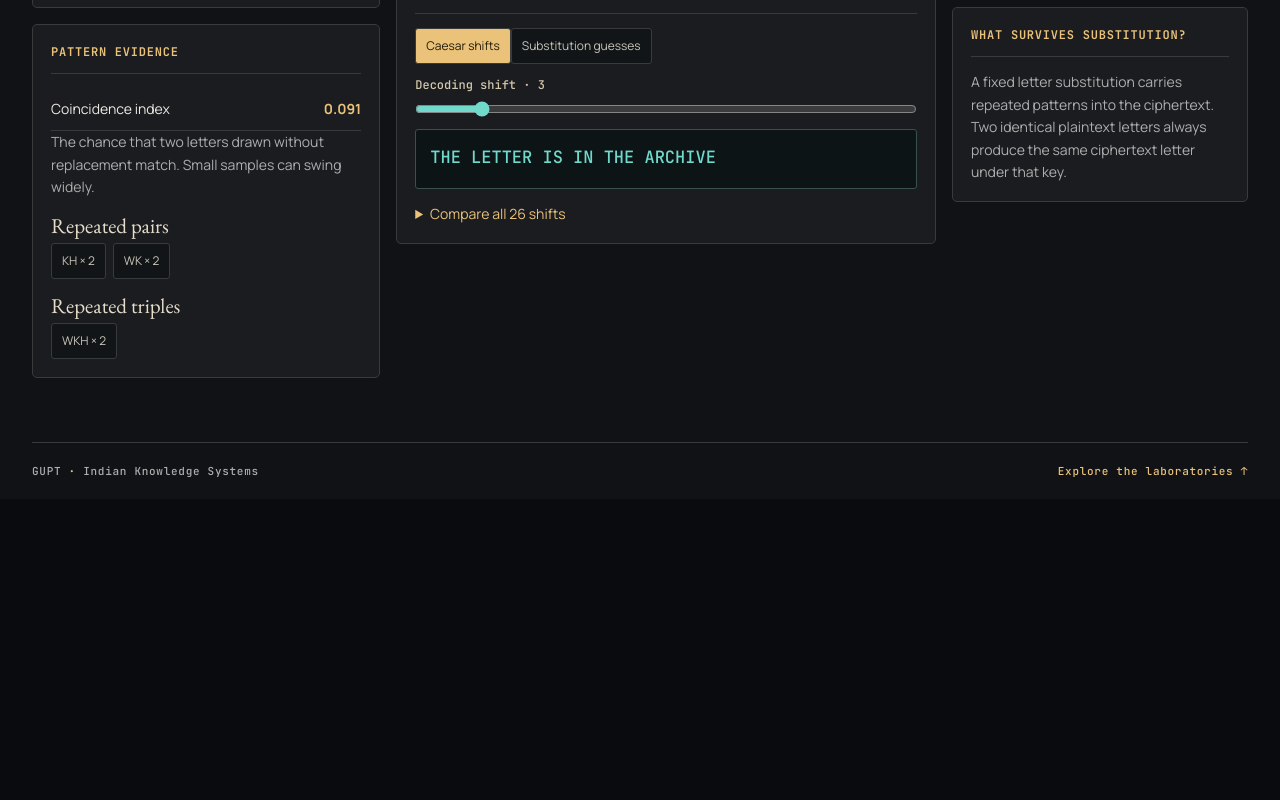
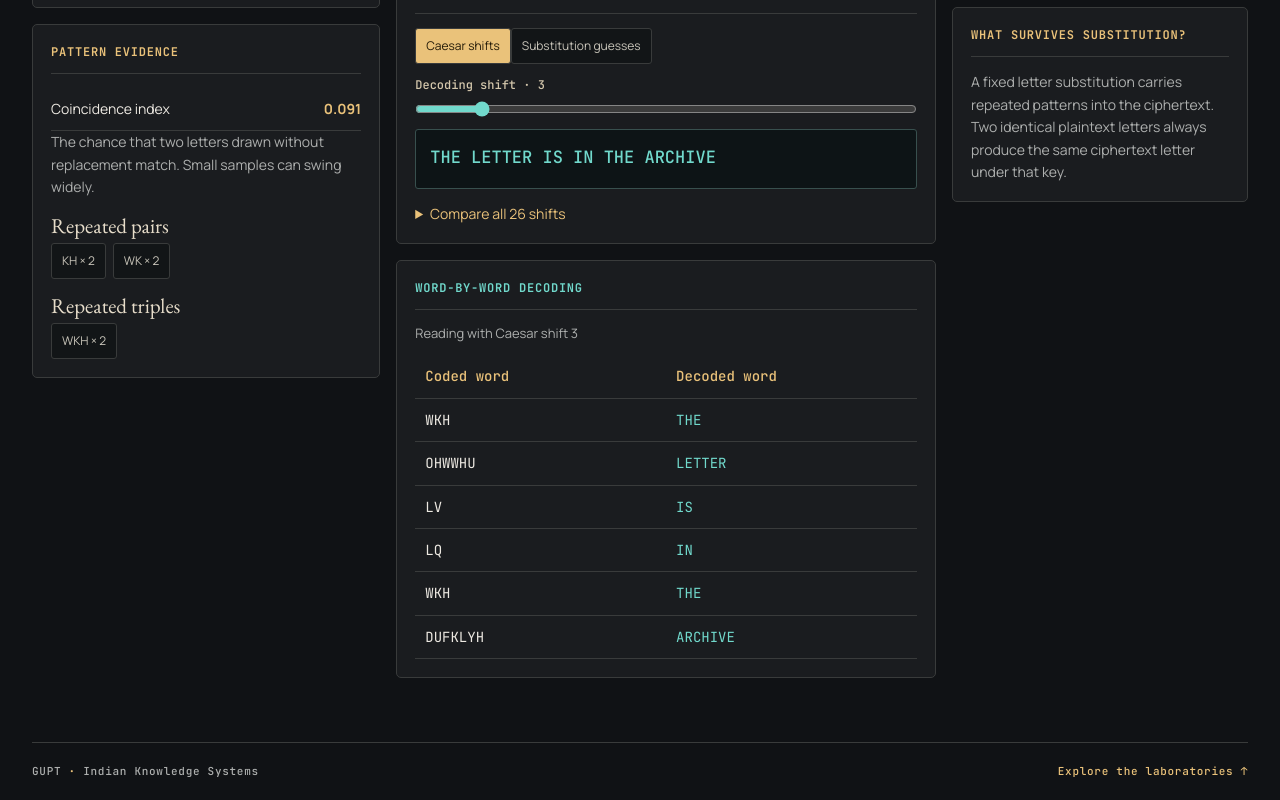
Before and after one commit to atharv0001-pixel/gupt-ancient-cipher-lab, a React (Vite) app in the folder app/: page /cipher-breaking in a window 1280 px wide. Shown: the part 561-1361 px from the top of the page. Before the commit the page ends 1060 px from the top, so only its background shows below. Built offline with nearby package versions, Linux system fonts and the light colour scheme.

Commit message:
Add live word-by-word decoding to Breaking Studio

```diff
--- a/app/src/labs.css
+++ b/app/src/labs.css
@@ -102,6 +102,12 @@ input[type="range"] { width:100%; accent-color:var(--cyan); }
 .keyword-alphabet tr:last-child td { color:var(--cyan); }
 .keyword-breakdown { max-height:340px; overflow:auto; }
 .keyword-breakdown td { padding:7px; }
+.word-decoding-scroll { max-height:400px; overflow:auto; }
+.word-decoding-table { width:100%; table-layout:fixed; border-collapse:separate; border-spacing:0; text-align:left; font:14px/1.6 var(--font-mono); }
+.word-decoding-table caption { text-align:left; color:var(--muted); padding-bottom:12px; font:13px/1.5 var(--font-body,sans-serif); }
+.word-decoding-table th { position:sticky; top:0; background:var(--panel); color:var(--gold); font-weight:500; }
+.word-decoding-table th,.word-decoding-table td { padding:10px; border-bottom:1px solid var(--line); overflow-wrap:anywhere; vertical-align:top; }
+.word-decoding-table td:last-child { color:var(--cyan); }
 .atbash-pairs { width:100%; margin-top:14px; border-collapse:collapse; text-align:center; font:14px var(--font-mono); }
 .atbash-pairs caption { text-align:left; color:var(--cyan); margin-bottom:10px; }
 .atbash-pairs th { padding:8px; color:var(--muted); font-weight:500; }
--- a/app/src/pages/CipherBreakingPage.tsx
+++ b/app/src/pages/CipherBreakingPage.tsx
@@ -20,6 +20,9 @@ export default function CipherBreakingPage() {
   const { total, frequencies, coincidence } = letterStats(text)
   const frequent = [...frequencies].sort((a,b) => b.count - a.count)[0]
   const reconstruction = text.replace(/[A-Za-z]/g, c => guesses[c.toUpperCase()] ?? '·')
+  const reading = tab === 'shift' ? transform(text, 'caesar', 'decode', selected) : reconstruction
+  const codedWords = text.match(/\S+/g) ?? []
+  const decodedWords = reading.match(/\S+/g) ?? []
   function update(value: string) { setText(value); setGuesses({}); setHint(false) }
   return <div className="content-width">
     <PageHeading title="Cipher Breaking Studio">Use counts, repeated groups and competing readings to examine a classroom ciphertext.</PageHeading>
@@ -31,11 +34,20 @@ export default function CipherBreakingPage() {
       <div className="stack"><Frequency text={text} /><Panel title="Reading workbench" accent>
         <div className="segmented"><button aria-pressed={tab === 'shift'} onClick={() => setTab('shift')}>Caesar shifts</button><button aria-pressed={tab === 'map'} onClick={() => setTab('map')}>Substitution guesses</button></div>
         {tab === 'shift' ? <><label className="field">Decoding shift · {selected}<input type="range" min="0" max="25" value={selected} onChange={e => setSelected(Number(e.target.value))} /></label>
-          <output className="readout">{transform(text,'caesar','decode',selected) || '—'}</output>
+          <output className="readout">{reading || '—'}</output>
           <details><summary>Compare all 26 shifts</summary><ol className="candidates" start={0}>{[...alphabet].map((_,i) => <li key={i}><button aria-pressed={i === selected} onClick={() => setSelected(i)}><b>{String(i).padStart(2,'0')}</b> {transform(text,'caesar','decode',i) || '—'}</button></li>)}</ol></details></> :
           <><p>Assign a plaintext letter to each ciphertext letter. Dots mark unsolved letters.</p>
           <div className="guess-board">{frequencies.filter(f => f.count).map(f => <label key={f.letter}>{f.letter}<select aria-label={'Guess for '+f.letter} value={guesses[f.letter] ?? ''} onChange={e => setGuesses(previous => ({...previous,[f.letter]:e.target.value}))}><option value="">·</option>{[...alphabet].map(l => <option key={l} disabled={Object.entries(guesses).some(([from,to]) => from !== f.letter && to === l)}>{l}</option>)}</select></label>)}</div>
-          <output className="readout">{reconstruction || '—'}</output><button className="line-button" onClick={() => setGuesses({})}>Clear guesses</button></>}
+          <output className="readout">{reading || '—'}</output><button className="line-button" onClick={() => setGuesses({})}>Clear guesses</button></>}
+      </Panel>
+      <Panel title="Word-by-word decoding" accent>
+        {codedWords.length ? <div className="word-decoding-scroll" role="region" aria-label="Word-by-word decoding table" tabIndex={0}>
+          <table className="word-decoding-table">
+            <caption>{tab === 'shift' ? `Reading with Caesar shift ${selected}` : 'Reading with your substitution guesses. Dots mark unsolved letters.'}</caption>
+            <thead><tr><th scope="col">Coded word</th><th scope="col">{tab === 'shift' ? 'Decoded word' : 'Current guess'}</th></tr></thead>
+            <tbody>{codedWords.map((word, index) => <tr key={index}><td>{word}</td><td>{decodedWords[index]}</td></tr>)}</tbody>
+          </table>
+        </div> : <p>Enter a coded message above to see each word and its reading.</p>}
       </Panel></div>
       <div className="stack"><Panel title="Analyst’s notebook"><h3>Where to start</h3><ol className="steps"><li>Find a letter or group that repeats.</li><li>Try a shift or assign one letter at a time.</li><li>Check whether the reading makes sense across the whole message.</li></ol>
         <button className="line-button" disabled={!total} onClick={() => setHint(!hint)}>{hint ? 'Hide hint' : 'Reveal a hint'}</button>{hint && <p className="hint" role="status">{frequent.letter} appears {frequent.count} time(s). Try a common plaintext letter such as E or T, then check the resulting words.</p>}</Panel>
```
